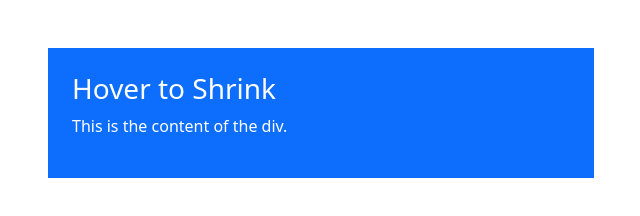
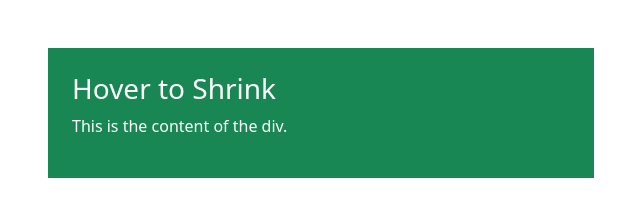
Before and after one commit to kmanoj005/priti-auction, a plain HTML site: page dummy.html in a window 1280 px wide. Shown: the whole page, without its empty margins (34-674 px from the left). Drawn offline with nearby package versions, Linux system fonts and the light colour scheme.

Commit message:
css changes

```diff
--- a/dummy.html
+++ b/dummy.html
@@ -20,7 +20,7 @@
   <div class="container mt-5">
     <div class="row">
       <div class="col-md-6">
-        <div class="shrink-on-hover bg-primary p-4 text-white">
+        <div class="shrink-on-hover bg-success p-4 text-white">
           <h3>Hover to Shrink</h3>
           <p>This is the content of the div.</p>
         </div>
```
